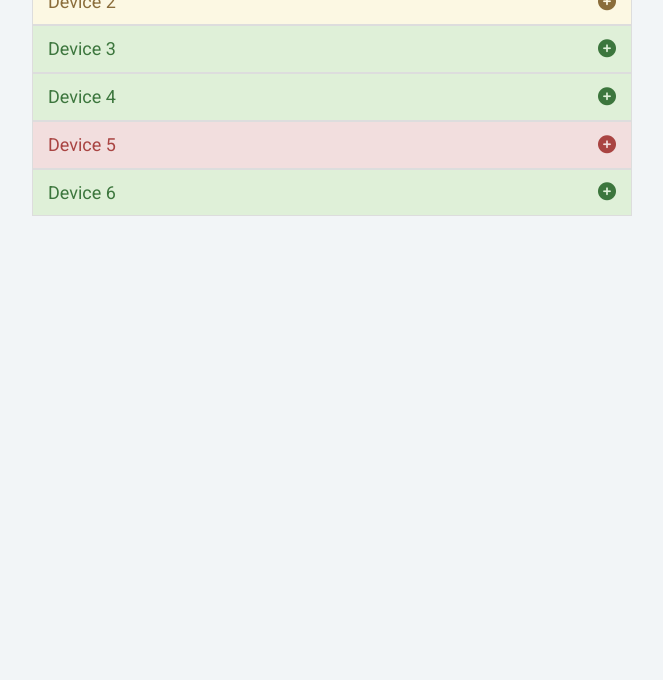
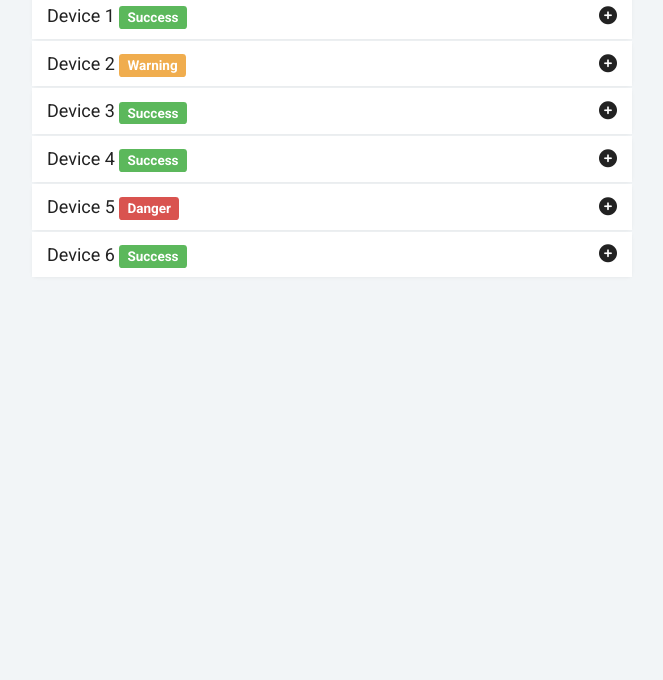
Before and after one commit to mikebozee/py300-network-project, a plain HTML site: page ui/index.html in a window 1280 px wide. Shown: the part 120-800 px from the top of the page, without its empty margins (308-971 px from the left). Drawn offline with nearby package versions, Linux system fonts and the light colour scheme.

Commit message:
devices table styling

```diff
--- a/ui/css/main.css
+++ b/ui/css/main.css
@@ -32,6 +32,14 @@ section#devices {
     max-width: 600px;
 }
 
+h2.component-heading {
+    text-transform: uppercase;
+    color: #222;
+    font-size: 24px;
+    font-weight: 900;
+    margin: 20px 0;
+}
+
 
 
 /* BOOTSTRAP OVERRIDES
@@ -39,7 +47,8 @@ section#devices {
 
 .panel {
     border: none;
-    box-shadow: none;
+    box-shadow: 0 1px 4px rgba(0,0,0,.03),
+                0 1px 3px rgba(0,0,0,.02);
 }
 
 .panel-group .panel+.panel {
@@ -74,9 +83,7 @@ section#devices {
 }
 
 .panel-group .panel-heading+.panel-collapse>.list-group, .panel-group .panel-heading+.panel-collapse>.panel-body {
-    border-width: 0 1px;
-    border-style: solid;
-    border-color: #ddd;
+    border: none;
 }
 
 .panel-body p {
@@ -89,6 +96,10 @@ a.list-group-item:last-child {
 
 a.list-group-item {
     position: relative;
+    border: none;
+    margin: 2px 0;
+    background-color: #fff;
+    color: #222 !important;
 }
 
 a.list-group-item::after {
--- a/ui/index.html
+++ b/ui/index.html
@@ -25,12 +25,14 @@
 
     <section id="devices">
 
+        <h2>Connected Devices</h2>
+
         <div class="panel-group" id="accordion">
 
             <div class="panel panel-default">
                 <div class="panel-heading">
                     <h4 class="panel-title">
-                        <a class="list-group-item list-group-item-success" data-toggle="collapse" data-parent="#accordion" href="#collapseOne">Device 1</a>
+                        <a class="list-group-item list-group-item-success" data-toggle="collapse" data-parent="#accordion" href="#collapseOne">Device 1 <span class="label label-success">Success</span></a>
                     </h4>
                 </div>
                 <div id="collapseOne" class="panel-collapse collapse">
@@ -43,7 +45,7 @@
             <div class="panel panel-default">
                 <div class="panel-heading">
                     <h4 class="panel-title">
-                        <a class="list-group-item list-group-item-warning" data-toggle="collapse" data-parent="#accordion" href="#collapseTwo">Device 2</a>
+                        <a class="list-group-item list-group-item-warning" data-toggle="collapse" data-parent="#accordion" href="#collapseTwo">Device 2 <span class="label label-warning">Warning</span></a>
                     </h4>
                 </div>
                 <div id="collapseTwo" class="panel-collapse collapse">
@@ -56,7 +58,7 @@
             <div class="panel panel-default">
                 <div class="panel-heading">
                     <h4 class="panel-title">
-                        <a class="list-group-item list-group-item-success" data-toggle="collapse" data-parent="#accordion" href="#collapseThree">Device 3</a>
+                        <a class="list-group-item list-group-item-success" data-toggle="collapse" data-parent="#accordion" href="#collapseThree">Device 3 <span class="label label-success">Success</span></a>
                     </h4>
                 </div>
                 <div id="collapseThree" class="panel-collapse collapse">
@@ -69,7 +71,7 @@
             <div class="panel panel-default">
                 <div class="panel-heading">
                     <h4 class="panel-title">
-                        <a class="list-group-item list-group-item-success" data-toggle="collapse" data-parent="#accordion" href="#collapseFour">Device 4</a>
+                        <a class="list-group-item list-group-item-success" data-toggle="collapse" data-parent="#accordion" href="#collapseFour">Device 4 <span class="label label-success">Success</span></a>
                     </h4>
                 </div>
                 <div id="collapseFour" class="panel-collapse collapse">
@@ -82,7 +84,7 @@
             <div class="panel panel-default">
                 <div class="panel-heading">
                     <h4 class="panel-title">
-                        <a class="list-group-item list-group-item-danger" data-toggle="collapse" data-parent="#accordion" href="#collapseFive">Device 5</a>
+                        <a class="list-group-item list-group-item-danger" data-toggle="collapse" data-parent="#accordion" href="#collapseFive">Device 5 <span class="label label-danger">Danger</span></a>
                     </h4>
                 </div>
                 <div id="collapseFive" class="panel-collapse collapse">
@@ -95,7 +97,7 @@
             <div class="panel panel-default">
                 <div class="panel-heading">
                     <h4 class="panel-title">
-                        <a class="list-group-item list-group-item-success" data-toggle="collapse" data-parent="#accordion" href="#collapseSix">Device 6</a>
+                        <a class="list-group-item list-group-item-success" data-toggle="collapse" data-parent="#accordion" href="#collapseSix">Device 6 <span class="label label-success">Success</span></a>
                     </h4>
                 </div>
                 <div id="collapseSix" class="panel-collapse collapse">
```
